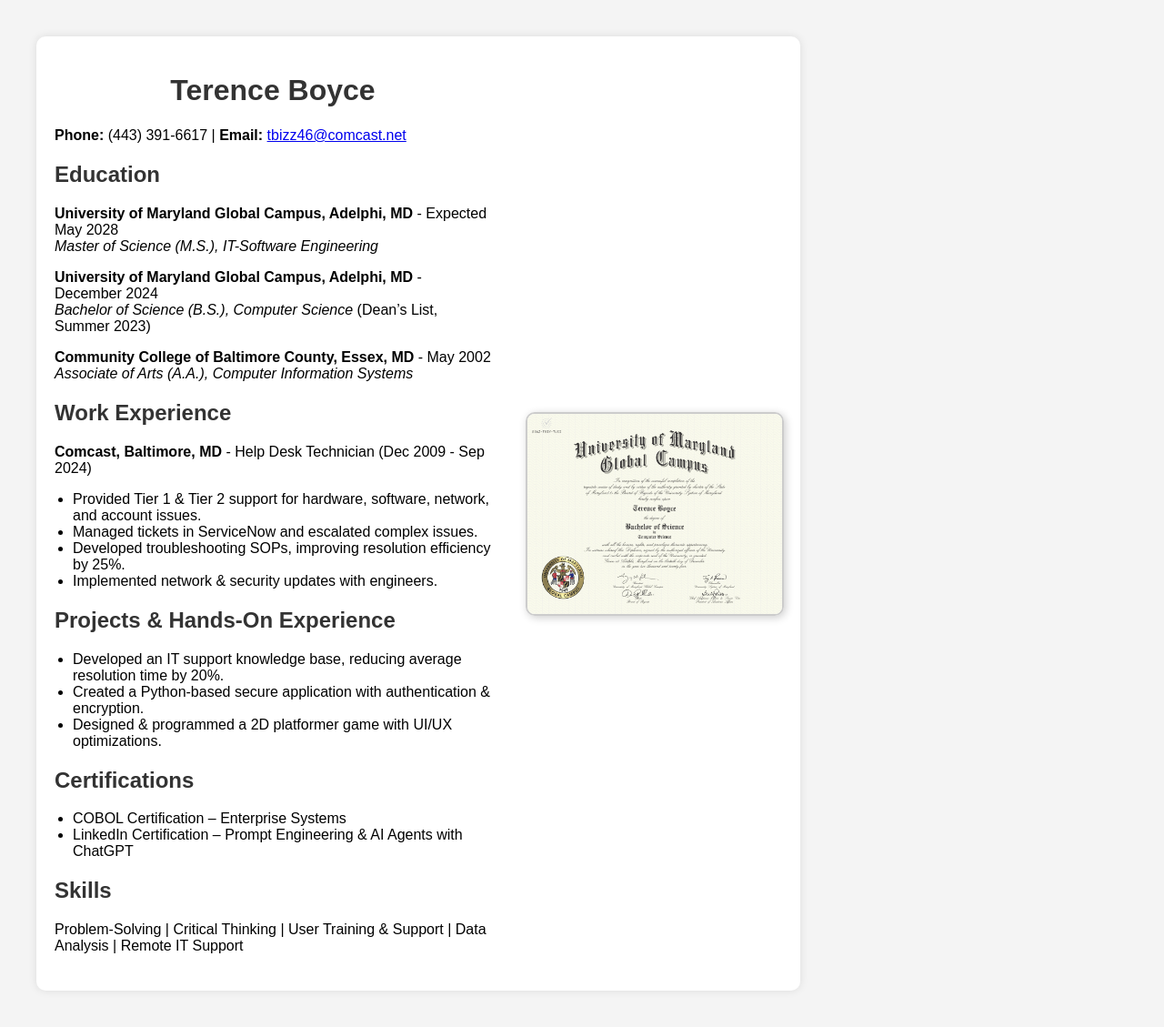
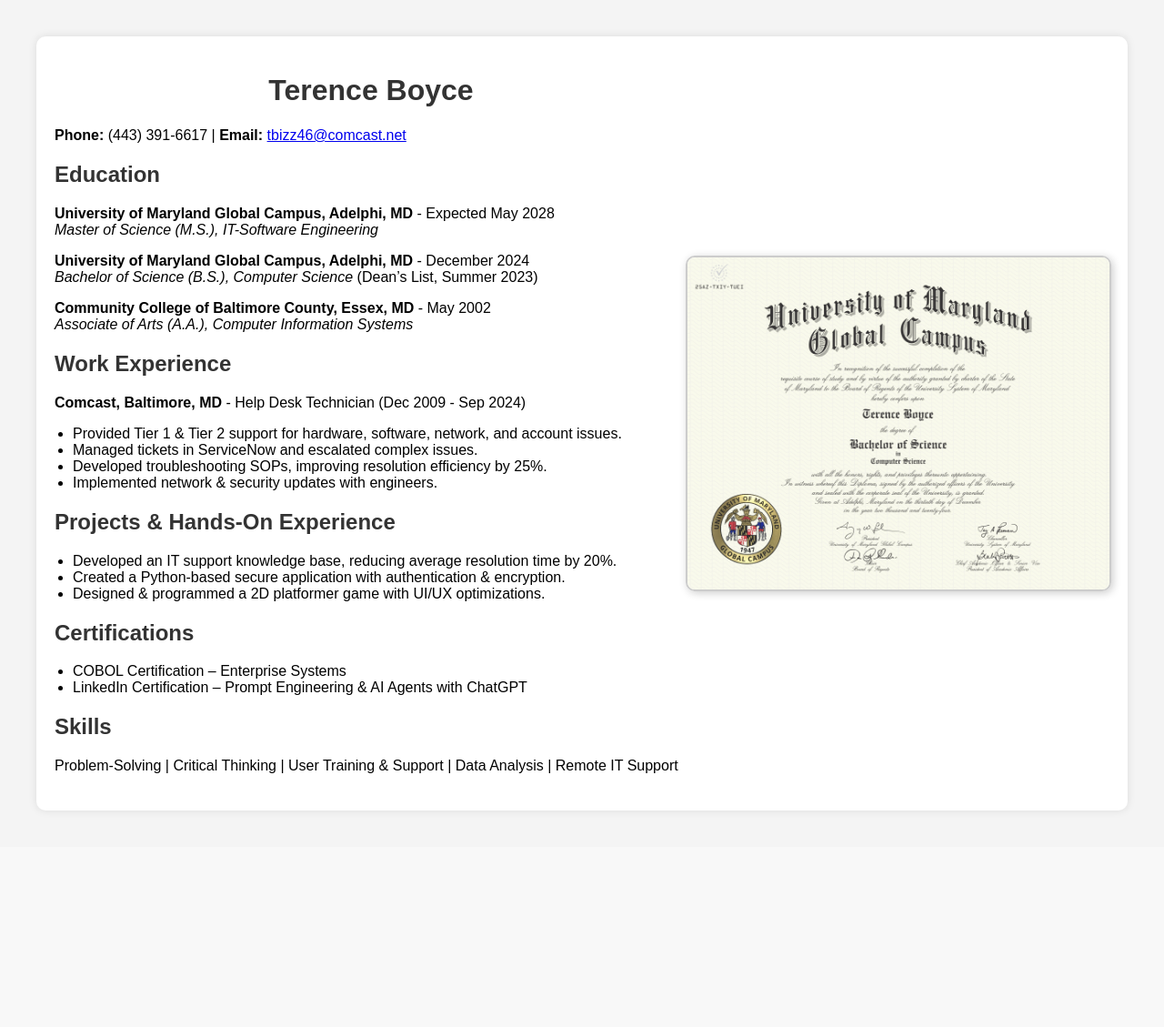
Before and after one commit to tbizz46/FlaskProject, a Flask app: page /resume in a window 1280 px wide. Shown: the whole page at 91% size. After the commit the page ends 893 px from the top, so only its background shows below. Run offline with Flask 3, Linux system fonts and the light colour scheme.

Commit message:
Fixed resume layout and positioned Bachelor's degree image

```diff
--- a/templates/resume.html
+++ b/templates/resume.html
@@ -9,21 +9,22 @@
             font-family: Arial, sans-serif;
             margin: 40px;
             background-color: #f4f4f4;
+            display: flex;
+            justify-content: center;
         }
         .container {
-            max-width: 800px;
+            display: flex;
+            max-width: 1200px;
             background: white;
             padding: 20px;
             border-radius: 10px;
             box-shadow: 0 0 10px rgba(0, 0, 0, 0.1);
-            display: flex;
-            justify-content: space-between;
         }
         .resume-content {
             width: 60%;
         }
         .degree-image {
-            width: 35%;
+            width: 40%;
             display: flex;
             justify-content: center;
             align-items: center;
@@ -51,7 +52,7 @@
 </head>
 <body>
     <div class="container">
-        <!-- Resume Text -->
+        <!-- Resume Content on the Left -->
         <div class="resume-content">
             <h1>Terence Boyce</h1>
             <p><strong>Phone:</strong> (443) 391-6617 | <strong>Email:</strong>
@@ -101,9 +102,9 @@
             </div>
         </div>
 
-        <!-- Bachelor's Degree Image -->
+        <!-- Bachelor's Degree Image on the Right -->
         <div class="degree-image">
-            <img src="{{ url_for('static', filename='Bachelors.jpg') }}" alt="Bachelor's Degree">
+            <img src="static/Bachelors.jpg" alt="Bachelor's Degree">
         </div>
     </div>
 </body>
```
